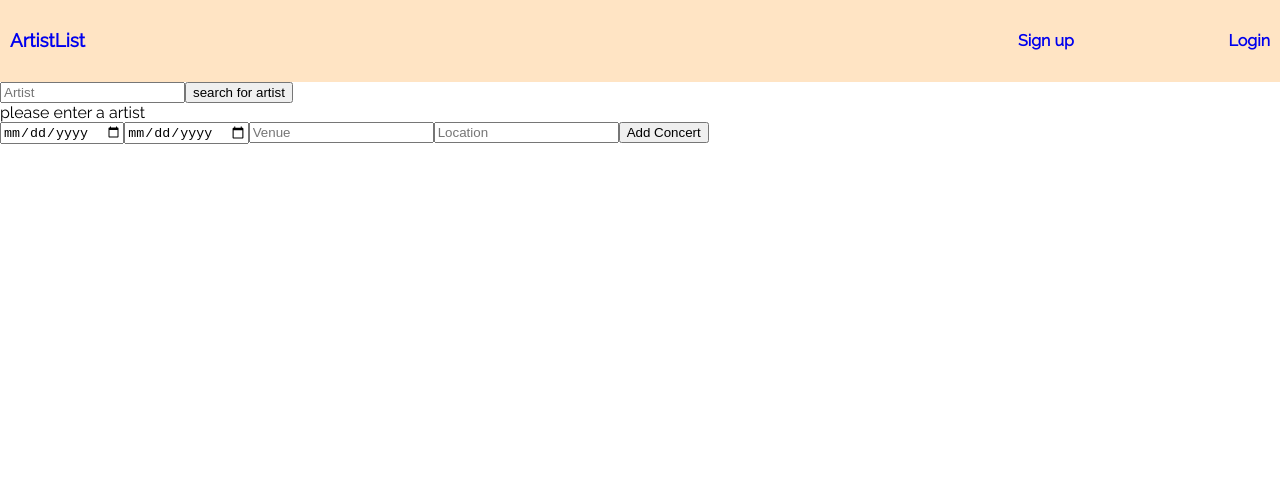
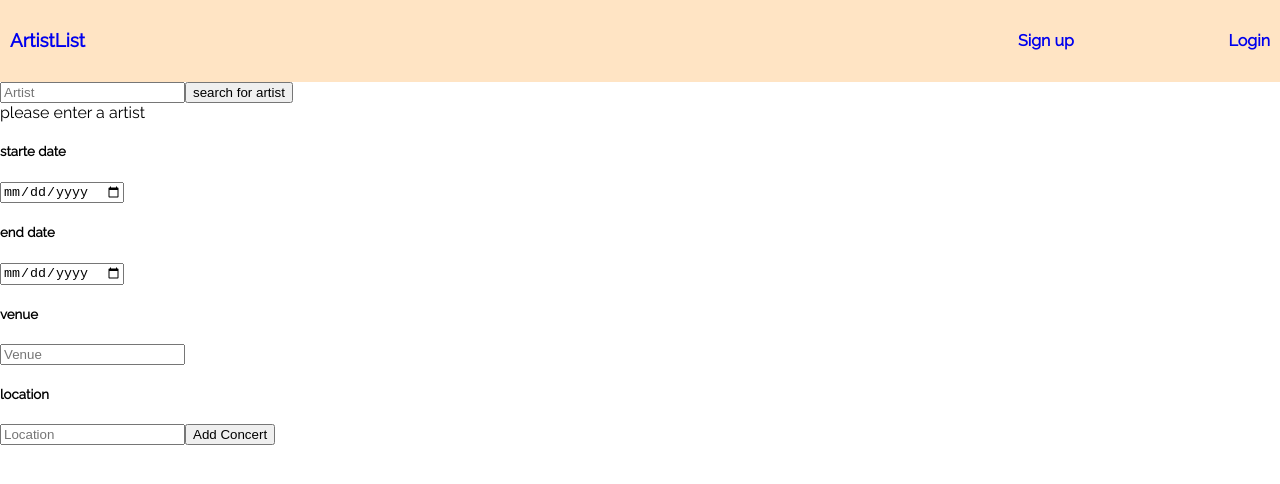
Before and after one commit to SimonevandenHam/ArtistList-client, a React (Create React App) app: page /addartist in a window 1280 px wide. Shown: the top 484 px of the page. Built offline with nearby package versions, Linux system fonts and the light colour scheme.

Commit message:
moved the two form parts in different fies, addConcertInfoForm and SearchArtistForm

```diff
--- a/src/components/AddConcert/AddConcertFormContainer.js
+++ b/src/components/AddConcert/AddConcertFormContainer.js
@@ -7,25 +7,6 @@ import SearchArtistForm from "./SearchArtistForm";
 import { userLogin } from "../../store/login/action";
 
 class AddConcertFormContainer extends React.Component {
-  state = {
-    artist: "",
-    startDate: "",
-    endDate: "",
-    venue: "",
-    location: ""
-  };
-
-  onSubmit = event => {
-    event.preventDefault();
-    console.log(this.state);
-  };
-
-  onChange = event => {
-    this.setState({
-      [event.target.name]: event.target.value
-    });
-  };
-
   render() {
     // console.log("LOGIN?", this.props.login);
     // if (this.props.login !== "") {
@@ -34,11 +15,7 @@ class AddConcertFormContainer extends React.Component {
     return (
       <div>
         <SearchArtistForm />
-        <AddConcertInfoForm
-          onSubmit={this.onSubmit}
-          onChange={this.onChange}
-          values={this.state}
-        />
+        <AddConcertInfoForm />
       </div>
     );
   }
--- a/src/components/AddConcert/AddConcertInfoForm.js
+++ b/src/components/AddConcert/AddConcertInfoForm.js
@@ -1,41 +1,63 @@
 import React from "react";
+import { connect } from "react-redux";
 
-export default class AddConcertInfoForm extends React.Component {
+class AddConcertFormContainer extends React.Component {
+  state = {
+    startDate: "",
+    endDate: "",
+    venue: "",
+    location: ""
+  };
+
+  onSubmit = event => {
+    event.preventDefault();
+    console.log(this.state);
+  };
+
+  onChange = event => {
+    this.setState({
+      [event.target.name]: event.target.value
+    });
+  };
+
   render() {
     return (
       <div>
-        <form onSubmit={this.props.onSubmit}>
+        <form onSubmit={this.onSubmit}>
+          <h5>starte date</h5>
           <input
-            onChange={this.props.onChange}
+            onChange={this.onChange}
             required="required"
             type="date"
             name="startDate"
             placeholder="YYYY-MM-DD"
-            value={this.props.values.startDate}
+            value={this.state.startDate}
           ></input>
+          <h5>end date</h5>
           <input
-            onChange={this.props.onChange}
-            required="required"
+            onChange={this.onChange}
             type="date"
             name="endDate"
             placeholder="YYYY-MM-DD"
-            value={this.props.values.endDate}
+            value={this.state.endDate}
           ></input>
+          <h5>venue</h5>
           <input
-            onChange={this.props.onChange}
+            onChange={this.onChange}
             type="text"
             required="required"
             name="venue"
             placeholder="Venue"
-            value={this.props.values.email}
+            value={this.state.email}
           ></input>
+          <h5>location</h5>
           <input
-            onChange={this.props.onChange}
+            onChange={this.onChange}
             type="test"
             required="required"
             name="location"
             placeholder="Location"
-            value={this.props.values.password}
+            value={this.state.password}
           ></input>
 
           <button type="submit">Add Concert</button>
@@ -44,3 +66,5 @@ export default class AddConcertInfoForm extends React.Component {
     );
   }
 }
+
+export default connect(null)(AddConcertFormContainer);
```
